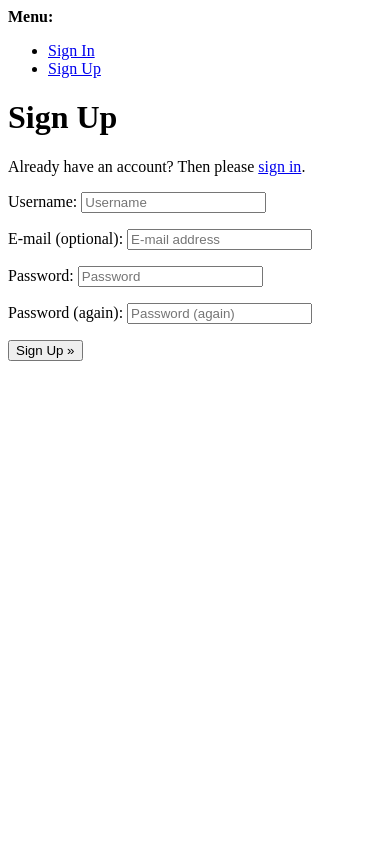
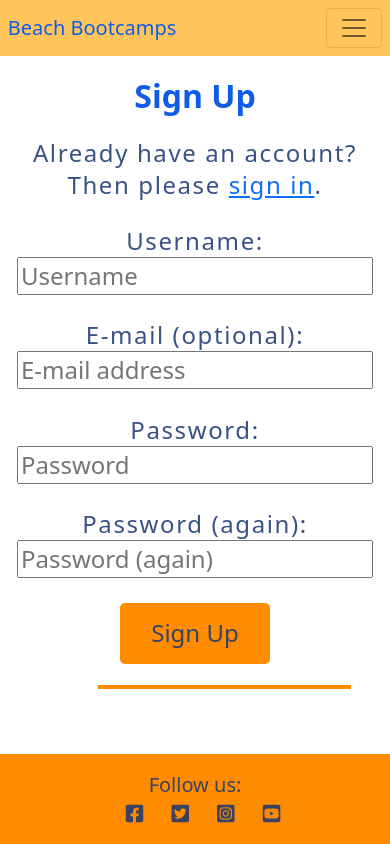
Before and after one commit to juliandunne1234/beach-bootcamp, a Django app: page /accounts/signup/ in a window 390 px wide. Run offline with Django 3.2, Linux system fonts and the light colour scheme; parts of the project's set-up code (start-up, migrations or seed data) failed here and were passed over.

Commit message:
Added signup.html content, formatting, styling

```diff
--- a/codebootcamp/settings.py
+++ b/codebootcamp/settings.py
@@ -20,8 +20,6 @@ if os.path.isfile('env.py'):
 # Build paths inside the project like this: BASE_DIR / 'subdir'.
 BASE_DIR = Path(__file__).resolve().parent.parent
 TEMPLATES_DIR = os.path.join(BASE_DIR, 'templates')
-
-ACCOUNT_EMAIL_VERIFICATION = 'none'
 
 # Quick-start development settings - unsuitable for production
 # See https://docs.djangoproject.com/en/3.2/howto/deployment/checklist/
--- a/static/css/style.css
+++ b/static/css/style.css
@@ -135,7 +135,7 @@ footer {
     color: #105ce8;
 }
 
-.btn-blog, .btn-login, .btn-logout {
+.btn-blog, .btn-login, .btn-logout, .btn-signup {
     color: #1a3771dc;
     border: none;
     border-radius: 5px;
@@ -146,7 +146,7 @@ footer {
     padding: 1vh 0;
 }
 
-.btn-blog:hover, .btn-login:hover, .btn-logout:hover {
+.btn-blog:hover, .btn-login:hover, .btn-logout:hover, .btn-signup:hover {
     color: darkorange;
     border: none;
     background: #1a3771dc;
@@ -287,7 +287,7 @@ footer {
 
 /* Signin and Logout pages */
 
-.btn-login, .btn-logout {
+.btn-login, .btn-logout, .btn-signup {
     margin: auto;
 }
 
@@ -344,9 +344,9 @@ footer {
         padding: 1vh 2vw;
     }
 
-    .btn-login,.btn-logout {
+    .btn-login,.btn-logout, .btn-signup {
         font-size: 150%;
-        padding: 2vh 8vw;
+        padding: 1.5vh 8vw;
     }
 
     /* Bootcamp blog page */
@@ -376,81 +376,3 @@ footer {
         margin-right: 5%;
     }
 }
-
-/* ______________________________________________ */
-
-/* .light-bg {
-    background-color: #fff;
-}
-
-
-.main-bg {
-    background-color: #F9FAFC;
-}
-
-.card {
-    border: none;
-    background-color: transparent;
-}
-
-.image-container {
-    position: relative;
-}
-
-.image-flash {
-    position: absolute;
-    bottom: 5%;
-    min-width: 30%;
-    left: -2px;
-    background-color: #23BBBB;
-}
-
-.author {
-    color: white;
-    margin: 4px;
-    text-transform: uppercase;
-}
-
-.post-link {
-    text-decoration: none;
-    color: #445261;
-}
-
-.post-link:hover,
-.page-link {
-    color: #E84610;
-}
-
-.post-title {
-    margin-top: 20%;
-    margin-left: 5%;
-}
-
-.post-subtitle {
-    margin-left: 5%;
-    color: lightgray;
-}
-
-.link {
-    color: #23BBBB;
-    text-decoration: none;
-}
-
-.link:hover,
-.link:active {
-    color: #445261;
-    text-decoration: underline;
-}
-
-.btn-like {
-    color: #E84610;
-    border: none;
-    background: transparent;
-}
-
-.btn-like:hover,
-.btn-like:active {
-    color: #E84610;
-    background: transparent;
-    border: none;
-} */
--- a/templates/account/signup.html
+++ b/templates/account/signup.html
@@ -1,11 +1,39 @@
-{% extends "account/base.html" %}
+{% extends "base.html" %}
 
 {% load i18n %}
 
 {% block head_title %}{% trans "Signup" %}{% endblock %}
 
 {% block content %}
-<h1>{% trans "Sign Up" %}</h1>
+
+<section class="container-fluid bootcamp-intro">
+  <div class="row">
+    <div class="col-sm-10 offset-sm-1 col-lg-8 offset-lg-2 text-center">
+      <h1>
+        {% trans "Sign Up" %}
+      </h1>
+      <p>
+        {% blocktrans %}Already have an account? Then please <a href="{{ login_url }}">sign in</a>.{% endblocktrans %}
+      </p>
+    </div>
+  </div>
+  <div class="row">
+    <div class="col-sm-10 offset-sm-1 col-lg-8 offset-lg-2 text-center">
+      <form class="signup" id="signup_form" method="post" action="{% url 'account_signup' %}">
+        {% csrf_token %}
+        {{ form.as_p }}
+        {% if redirect_field_value %}
+        <input type="hidden" name="{{ redirect_field_name }}" value="{{ redirect_field_value }}" />
+        {% endif %}
+        <button class="btn-signup col-sm-6 offset-sm-3" type="submit">
+          {% trans "Sign Up" %}
+        </button>
+        <div class="col-sm-8 offset-sm-2 section-divider"></div>
+    </div>
+  </div>
+</section>
+
+<!-- <h1>{% trans "Sign Up" %}</h1>
 
 <p>{% blocktrans %}Already have an account? Then please <a href="{{ login_url }}">sign in</a>.{% endblocktrans %}</p>
 
@@ -16,6 +44,6 @@
   <input type="hidden" name="{{ redirect_field_name }}" value="{{ redirect_field_value }}" />
   {% endif %}
   <button type="submit">{% trans "Sign Up" %} &raquo;</button>
-</form>
+</form> -->
 
 {% endblock %}
--- a/templates/index.html
+++ b/templates/index.html
@@ -6,7 +6,7 @@
         <div class="row">
             <div class="col-sm-2 offset-sm-8">
                 <div class="cover-text text-center">
-                    <a href="#" class="sign-up">
+                    <a href="{% url 'bootcamp_blog' %}" class="sign-up">
                         <h5>Beach Bootcamps</h5>
                         <p>Sign Up today!</p>
                     </a>
```
